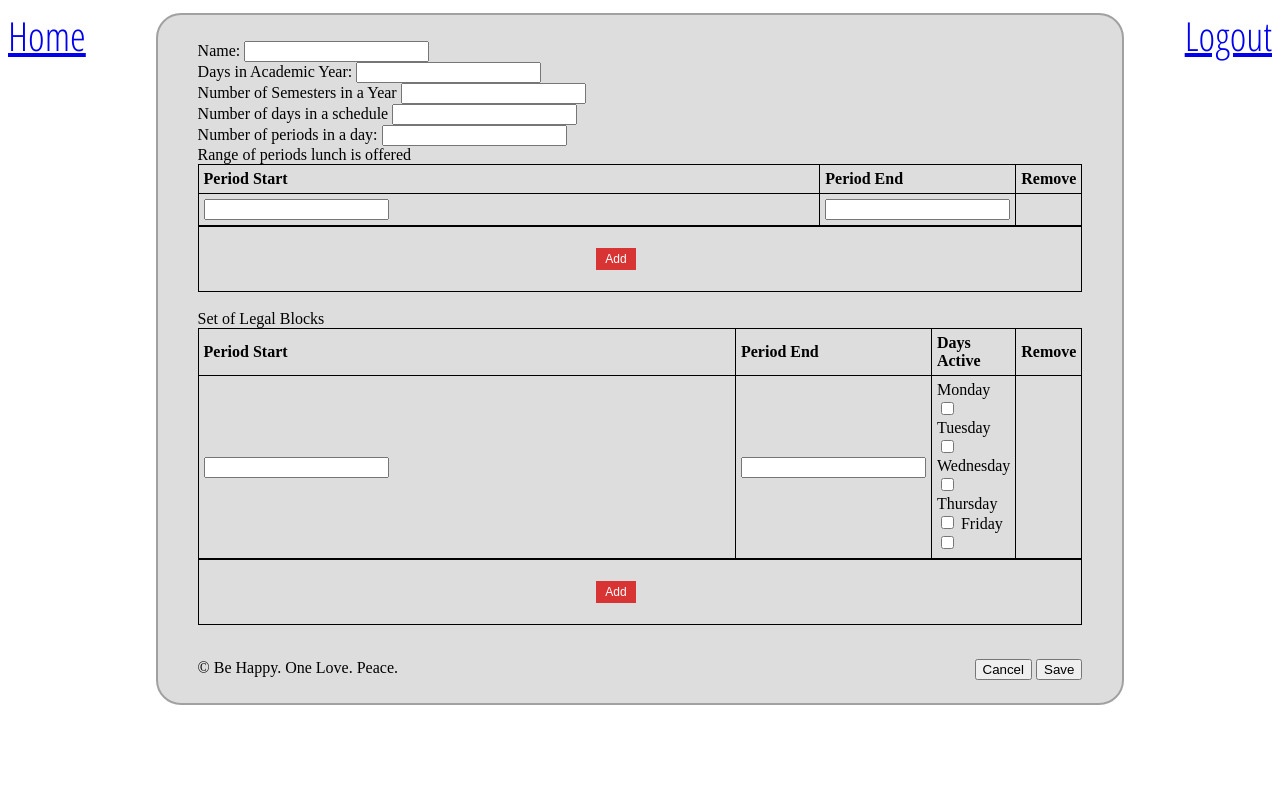
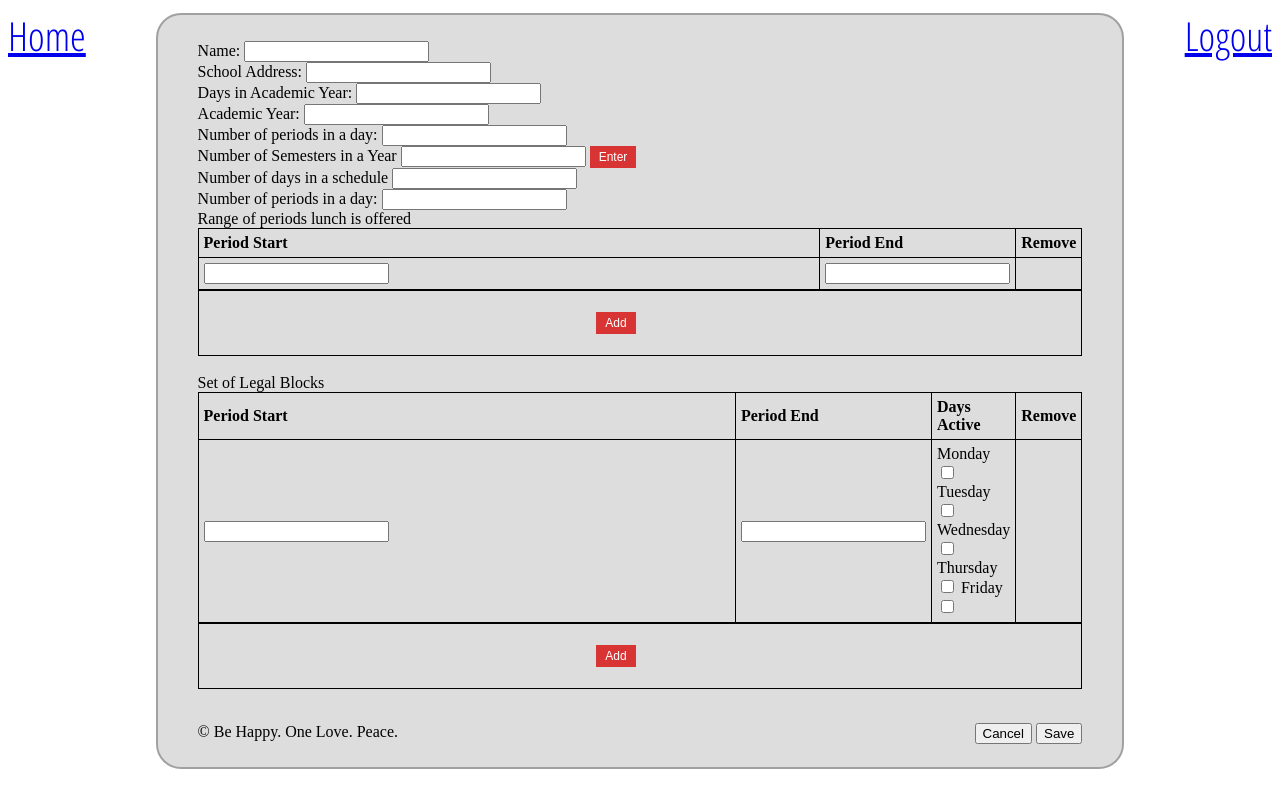
Before and after one commit to karlfloersch/School-Schedule-Management, a Django app: template schedules/templates/create_school.html in a window 1280 px wide. Run offline with Django 3.2, Linux system fonts and the light colour scheme; the template is opened without the code that fills it, so the values that code supplies are empty; parts of the project's set-up code (start-up, migrations or seed data) failed here and were passed over; some libraries are stand-ins or nearby versions.

Commit message:
added create school changes for chris

```diff
--- a/schedules/templates/create_school.html
+++ b/schedules/templates/create_school.html
@@ -12,12 +12,23 @@
 Name:
 <input type="text" name="name">
 <br>
+School Address:
+<input type="text" id = "address" name="address">
+<br>
 Days in Academic Year:
-<input type="text" id = "academicYear" name="daysInYear">
+<input type="text" id = "daysInAcademicYear" name="daysInYear">
+<br>
+Academic Year:
+<input type="text" id = "academicYear" name="academicYear">
+<br>
+Number of periods in a day:
+<input type="text" id = "periodInADay" name="periodInDay">
 <br>
 Number of Semesters in a Year
 <input type="text" id = "numberOfSem" name="semesterInYear">
-<br>
+<input type="button" class="btn" value = "Enter" \
+  onClick="Javacsript:createSemesterTable()"></button>
+<div id="semester"></div>
 Number of days in a schedule
 <input type="text" id = "dayInASchedule" name="daysInSch">
 <br>
--- a/static/js/createSchool.js
+++ b/static/js/createSchool.js
@@ -1,5 +1,18 @@
 function deleteListRow(obj, list) {
     $(list).closest('tr').remove();
+}
+function createSemesterTable(){
+  $('#semester').empty();
+  $('#semester').append('<table></table>');
+  var table = $('#semester').children();
+
+  var numSemester = $('#numberOfSem').val();
+
+  table.append('<tr><td><b>Name of Semester In Order</b></td>');
+
+  for(var i = 0; i < numSemester; i++){
+    table.append('<tr><td><input type = "text" id="semesterName"></td>');
+  }
 }
 function periodLunchList() {
   $('#periodLunch').append('<table></table>');
@@ -90,7 +103,6 @@ function addToLegalBlocks(){
   else if(numPeriod == ""){
       $( "#dialog-error-number-period" ).dialog( "open" );
   }
-
   else if(Number(s) < Number(e) && s != '' && e != ''){
     $("#legalBlocks tr:last").remove();
 
```
Lines whose indentation alone changed are shown as unchanged.
